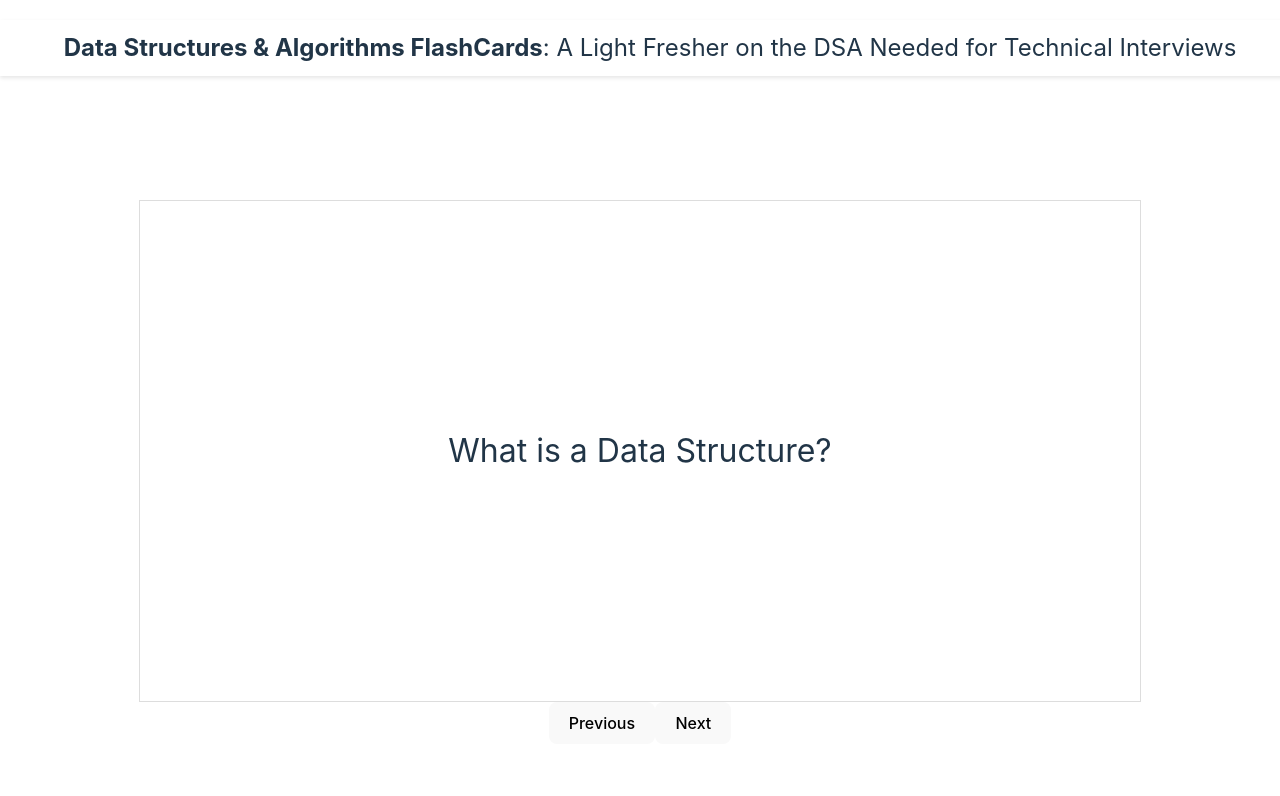
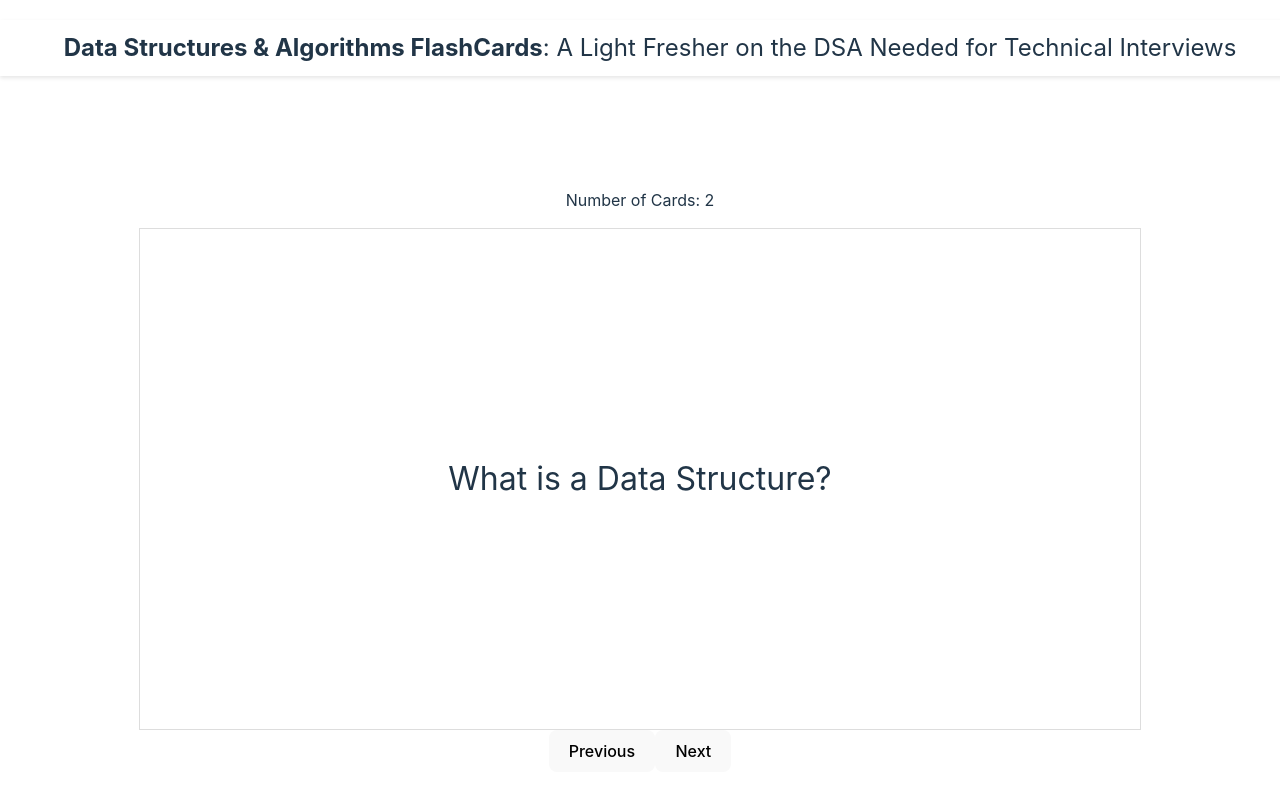
Before and after one commit to DanPark13/dsa-flashcards, a React (Vite) app: page / in a window 1280 px wide. Shown: the top 796 px of the page. Built offline with nearby package versions, Linux system fonts and the light colour scheme.

Commit message:
Add Card Count

```diff
--- a/src/App.tsx
+++ b/src/App.tsx
@@ -1,17 +1,13 @@
-import { useState } from 'react'
 import './App.css'
 
 import Header from './components/Header';
 import Card from './components/Card';
 
 function App() {
-  const [count, setCount] = useState(0)
-  const updateCount = () => setCount(count);
 
   return (
     <>
       <Header />
-      {/* <p>Card Count: {count}</p> */}
       <div style={{ padding: "40px", display: "flex", justifyContent: "center", alignItems: "center", height: "100vh" }}>
         <Card />
       </div>
--- a/src/components/Card.tsx
+++ b/src/components/Card.tsx
@@ -1,16 +1,14 @@
 import React, {useState} from "react";
 import './Card.css'
-
-interface CardProps {
-    question: string;
-    answer: string;
-}
 
 const Card: React.FC = () => {
     const cards = [
         { question: "What is a Data Structure?", answer: "A specific way of organizing and storing data in a computer so it can be accessed and modified efficiently." },
         { question: "What is a Bit?", answer: "A unit of information stored as a 0 (FALSE), 1 (TRUE), or NULL." },
     ];
+
+    const [count, setCount] = useState(cards.length)
+    // const updateCount = () => setCount(count);
 
     const [activeCardIndex, setActiveCardIndex] = useState(0);
     const [isRevealed, setIsRevealed] = useState(false);
@@ -21,20 +19,21 @@ const Card: React.FC = () => {
 
     return (
         <div>
+            <p>Number of Cards: {count}</p>
             <div className={`card ${isRevealed ? 'revealed' : ''}`} onClick={handleCardClick}>
                 <div className="cardContent question">{cards[activeCardIndex].question}</div>
                 <div className="cardContent answer">{cards[activeCardIndex].answer}</div>
             </div>
 
             <button onClick={() => {
-                setIsRevealed(false); // Reset flip when navigating
+                setIsRevealed(false);
                 setActiveCardIndex(prevIndex => Math.max(prevIndex - 1, 0));
             }}>
                 Previous
             </button>
 
             <button onClick={() => {
-                setIsRevealed(false); // Reset flip when navigating
+                setIsRevealed(false);
                 setActiveCardIndex(prevIndex => Math.min(prevIndex + 1, cards.length - 1));
             }}>
                 Next
```
